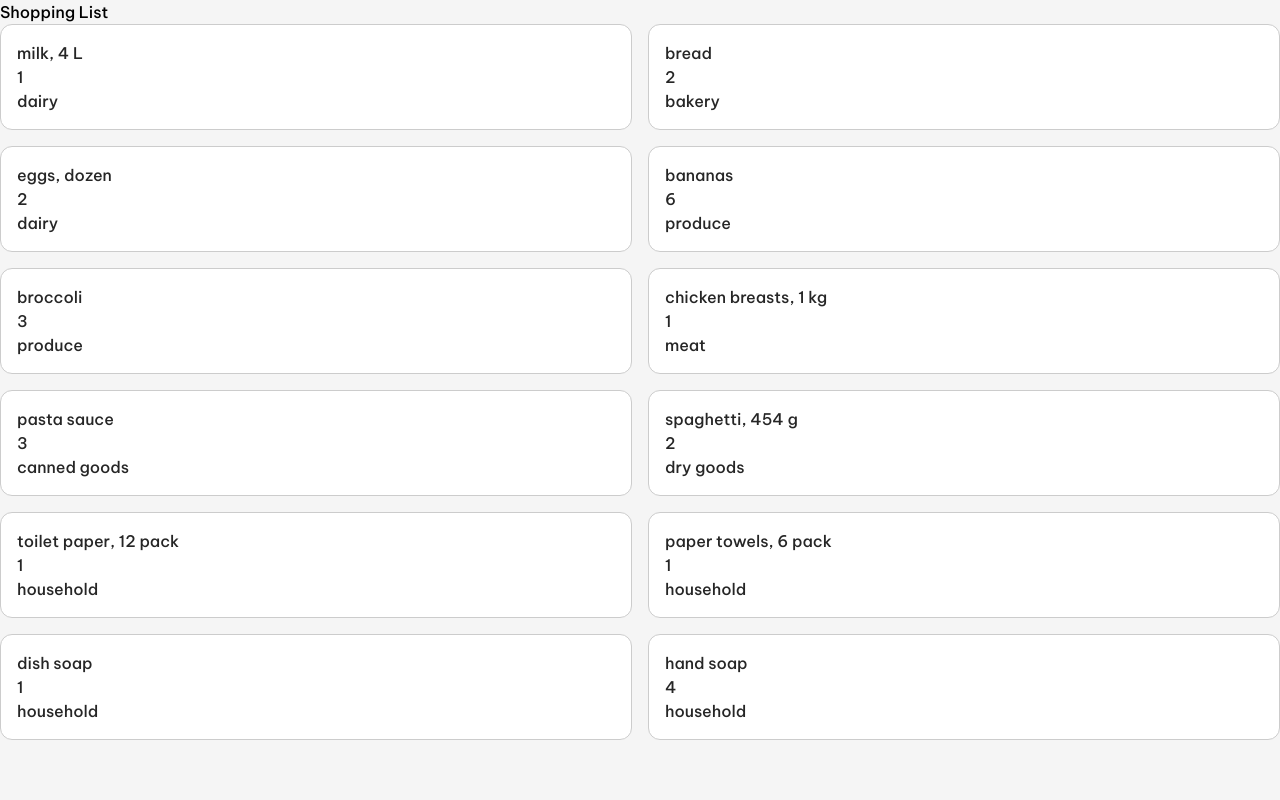
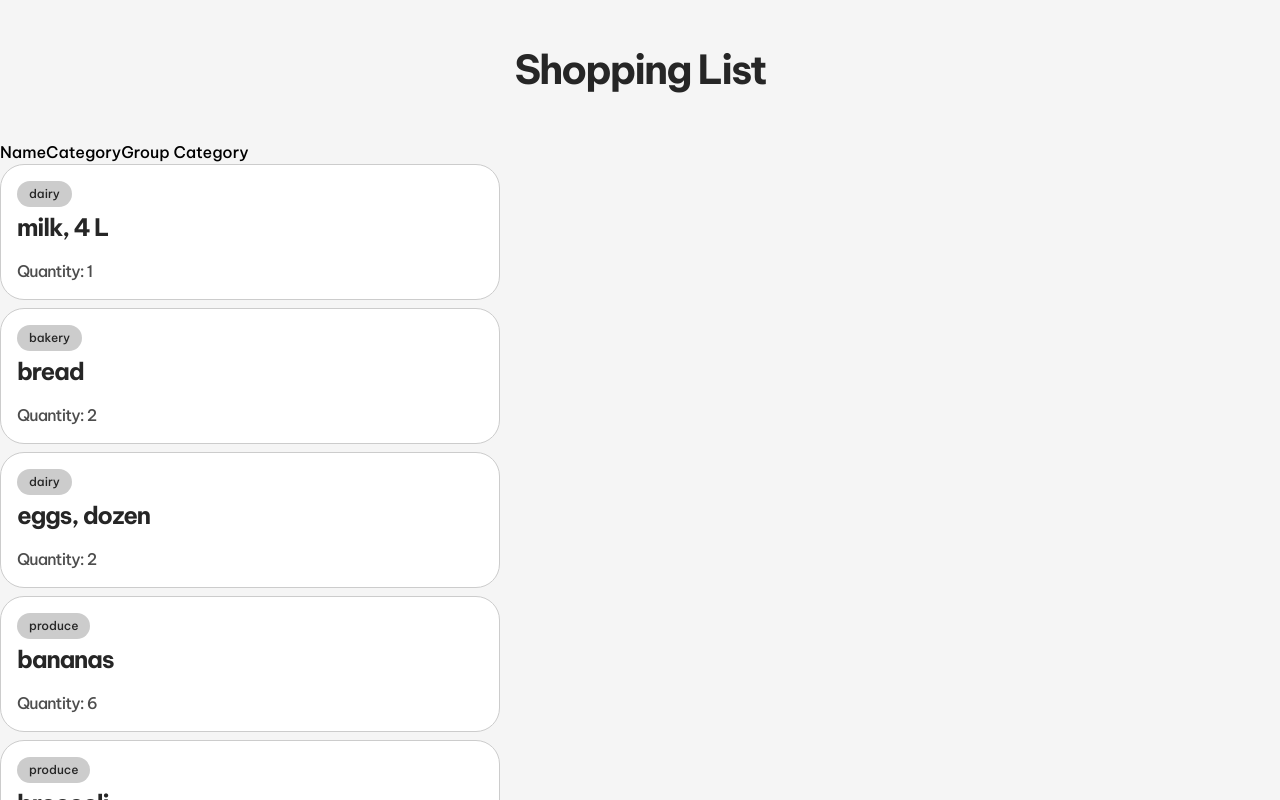
Before and after one commit to louispadillo/cprg306a-assignment, a Next.js app: page /week-6 in a window 1280 px wide. Shown: the top 800 px of the page. Built offline with nearby package versions, Linux system fonts and the light colour scheme.

Commit message:
centered the list and added the buttons

```diff
--- /dev/null
+++ b/app/week-6/items-list.js
@@ -0,0 +1,12 @@
+"use client";
+import Items from "./items.js";
+
+export default function ItemsList(sortBy) {
+    return(
+        <div>
+            <button onClick={() => sortBy="name"}>Name</button>
+            <button onClick={() => sortBy="name"}>Category</button>
+            <button onClick={() => sortBy="name"}>Group Category</button>
+        </div>
+    );
+}
--- a/app/week-6/items.js
+++ b/app/week-6/items.js
@@ -3,12 +3,12 @@ import items from "./items.json";
 
 export default function ItemList(){
     return(
-        <ul className="grid gap-4 sm:grid-cols-2">
+        <ul className="gap-2 flex flex-col">
                 {items.map((item) => (
-                    <div key={item.id} className="flex flex-col border border-dark-600 rounded-xl p-4 text-dark-900 bg-white">
-                        <h3>{item.name}</h3>
-                        <h3>{item.quantity}</h3>
-                        <h3>{item.category}</h3>
+                    <div key={item.id} className="flex flex-col border border-dark-600 w-[500px] rounded-3xl p-4 text-dark-900 bg-white">
+                        <p className="bg-dark-600 flex flex-row rounded-full px-3 py-1 text-[12px] w-fit">{item.category}</p>
+                        <h3 className="text-2xl font-semibold tracking-tighter pb-4 pt-1">{item.name}</h3>
+                        <p className="tracking-tighter text-dark-700">Quantity: {item.quantity}</p>
                     </div>
                 ))}
             </ul>
--- a/app/week-6/page.js
+++ b/app/week-6/page.js
@@ -1,6 +1,7 @@
 "use client";
 import { useState } from "react";
 import Items from "./items.js";
+import ItemsList from "./items-list.js";
 
 export default function Page() {
     const[sortBy, setSortBy] = useState("name");
@@ -8,8 +9,11 @@ export default function Page() {
 
     return (
         <main className="">
-            <h1>Shopping List</h1>
-            <Items />
+            <h1 className="text-center text-[40px] tracking-tighter font-bold p-10 text-dark-900">Shopping List</h1>
+            <div className="flex flex-col justify-center">
+                <ItemsList />
+                <Items />
+            </div>
         </main>
     );
 }
```
